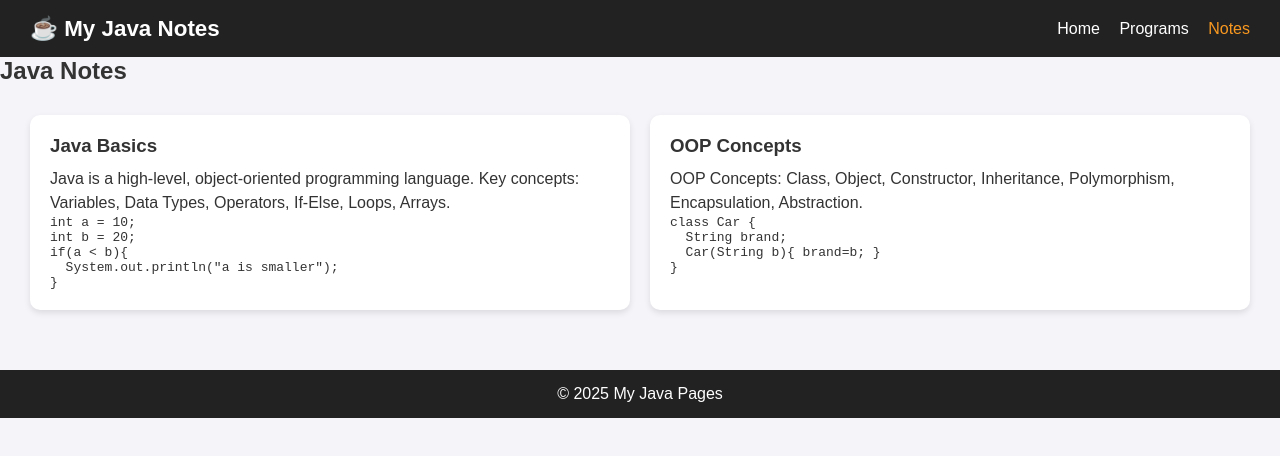
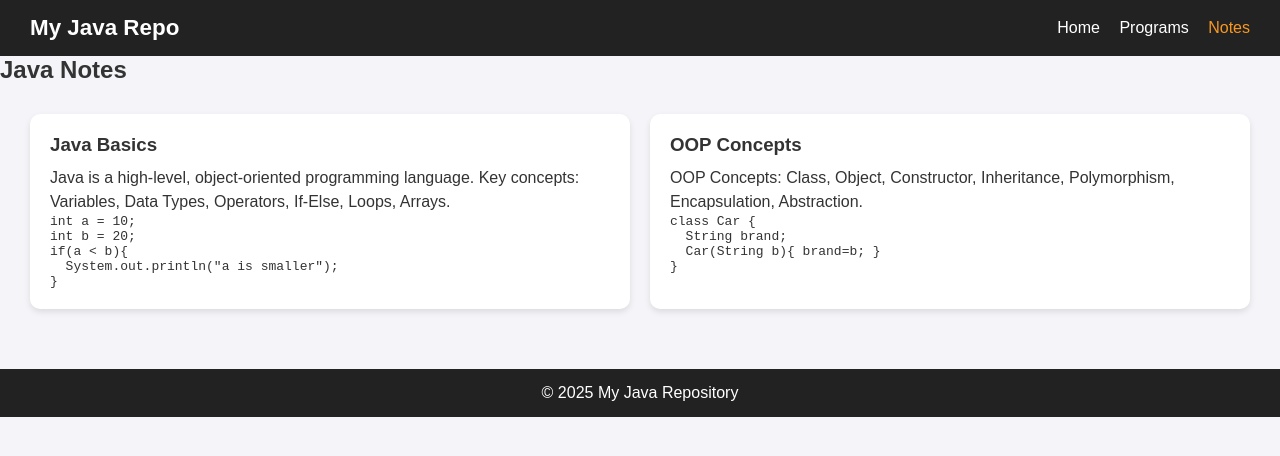
Before and after one commit to rckukaswal/test, a plain HTML site: page notes.html in a window 1280 px wide. Drawn offline with Linux system fonts and the light colour scheme.

Commit message:
Update notes.html

```diff
--- a/notes.html
+++ b/notes.html
@@ -3,12 +3,12 @@
 <head>
   <meta charset="UTF-8">
   <meta name="viewport" content="width=device-width, initial-scale=1.0">
-  <title>Notes</title>
+  <title>Java Notes</title>
   <link rel="stylesheet" href="css/style.css">
 </head>
 <body>
   <header>
-    <div class="logo">☕ My Java Notes</div>
+    <div class="logo">My Java Repo</div>
     <nav>
       <a href="index.html">Home</a>
       <a href="programs.html">Programs</a>
@@ -22,7 +22,7 @@
   </main>
 
   <footer>
-    <p>© 2025 My Java  Pages</p>
+    <p>© 2025 My Java Repository</p>
   </footer>
 
   <script src="js/notes.js"></script>
```
